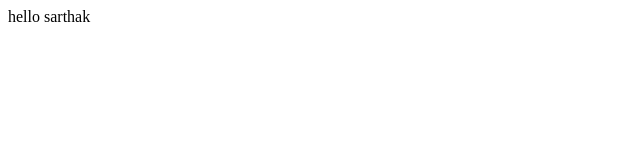
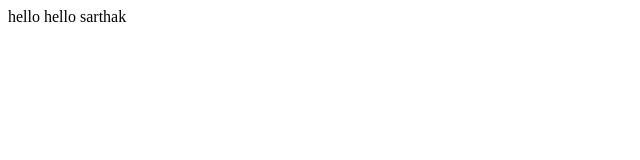
Before and after one commit to Sarthak-Saini07/mern, a plain HTML site: page index.html in a window 1280 px wide. Shown: the full height of the page, 0-640 px from the left. Drawn offline with Linux system fonts and the light colour scheme.

Commit message:
done main

```diff
--- a/index.html
+++ b/index.html
@@ -1,6 +1,6 @@
 <html>
 <head></head>
 <body>
-hello sarthak
+hello hello sarthak
 </body>
 </html>
```
